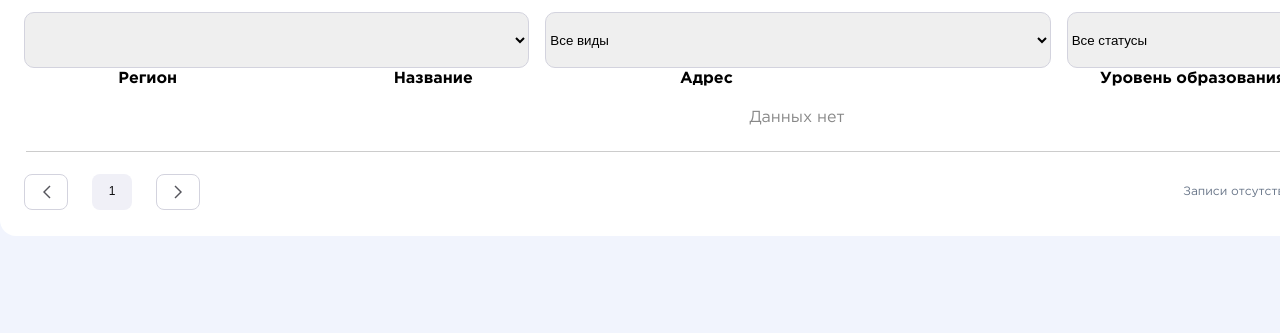
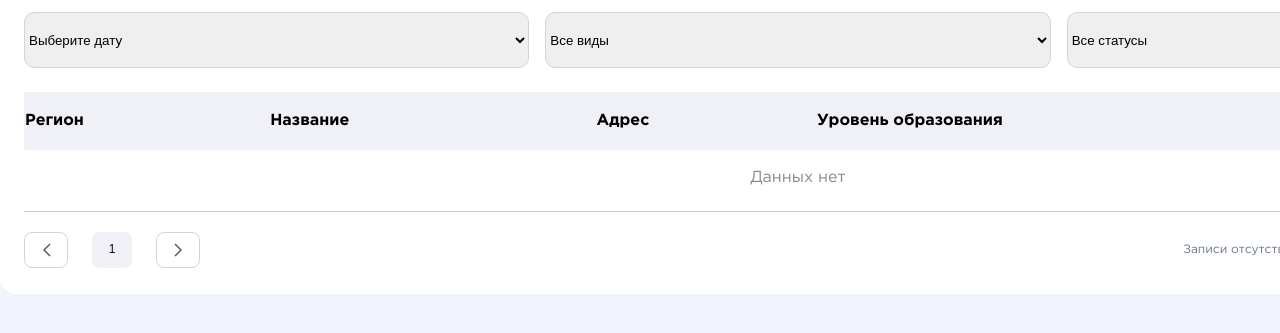
Before and after one commit to Zodlack/FrontTestSki, a website: page src/index.html in a window 1280 px wide. Shown: the part 571-904 px from the top of the page. Drawn offline with nearby package versions, Linux system fonts and the light colour scheme; files that its build step writes are made by us from their sources; no server answers; files whose address does not match are found by name; a web font is replaced by a local one.

Commit message:
Правка в верстке и добавил стили для шапки в таблицы

```diff
--- a/src/index.html
+++ b/src/index.html
@@ -37,14 +37,14 @@
                             <h2>Таблица учреждений</h2>
                         </div>
                         <div class="control__search">
-                            <input id="q" class="input" placeholder="Поиск" />
-                            <button id="upload" download class="btn">Скачать</button>
-                            <button id="searchBtn"" class=" btn"><img src="img/search.png" alt="serach"></button>
+                            <input id="q" class="input" placeholder="Поиск">
+                            <button id="upload"  class="btn">Скачать</button>
+                            <button id="searchBtn" class="btn"><img src="img/search.png" alt="serach"></button>
                         </div>
                     </div>
                     <div class="control__filter">
                         <select id="dateRange">
-                            <option value=""></option>
+                            <option value="">Выберите дату</option>
                         </select>
                         <select id="typeFilter">
                             <option value="">Все виды</option>
@@ -54,13 +54,13 @@
                         </select>
                     </div>
 
-                    <table class="control__table" aria-describedby="table-description">
+                    <table class="control__table">
                         <thead>
-                            <tr style="border-bottom: 2px solid red">
-                                <th>Регион</th>
-                                <th>Название</th>
-                                <th>Адрес</th>
-                                <th>Уровень образования</th>
+                            <tr>
+                                <th class="control__table-label">Регион</th>
+                                <th class="control__table-label">Название</th>
+                                <th class="control__table-label">Адрес</th>
+                                <th class="control__table-label">Уровень образования</th>
                             </tr>
                         </thead>
                         <tbody id="tableBody">
--- a/src/scss/style.scss
+++ b/src/scss/style.scss
@@ -133,6 +133,7 @@ body {
         display: flex;
         gap: 16px;
         align-items: center;
+        margin-bottom: 24px;
 
         input,
         select {
@@ -188,6 +189,12 @@ body {
     }
 
     &__table {
+      border-collapse: collapse;
+        &-label{
+           text-align: left;
+           background-color:#F0F0F7;
+           height: 56px;
+        }
         tbody {
             tr {
                 position: relative;
```
